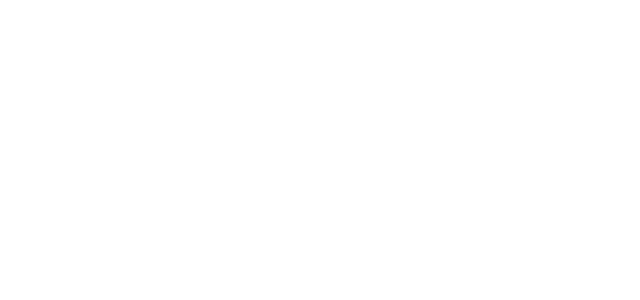
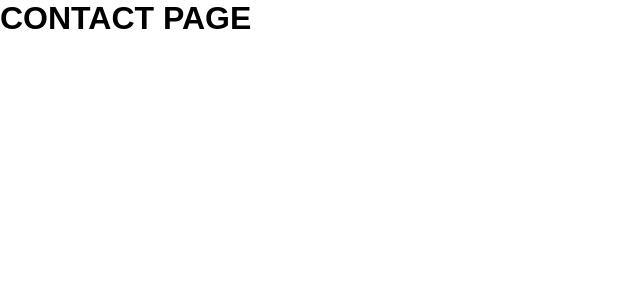
Before and after one commit to marcusviniciusmo/Map-Me-If-You-Can, a React (Vite) app in the folder frontend/: page /contact in a window 1280 px wide. Before the commit this address had no page. Shown: the top 300 px of the page, without its empty margins (0-640 px from the left). Built offline with nearby package versions, Linux system fonts and the light colour scheme.

Commit message:
Contact page created

```diff
--- /dev/null
+++ b/frontend/src/pages/Contact/index.tsx
@@ -0,0 +1,3 @@
+export function Contact() {
+  return <h1>CONTACT PAGE</h1>;
+}
--- a/frontend/src/routes/Router.tsx
+++ b/frontend/src/routes/Router.tsx
@@ -2,6 +2,7 @@ import { Routes, Route } from 'react-router-dom';
 import { Home } from '../pages/Home';
 import { Destinations } from '../pages/Destinations';
 import { Tips } from '../pages/Tips';
+import { Contact } from '../pages/Contact';
 
 export function Router() {
   return (
@@ -9,6 +10,7 @@ export function Router() {
       <Route path="/" element={<Home />} />
       <Route path="/destinations" element={<Destinations />} />
       <Route path="/tips" element={<Tips />} />
+      <Route path="/contact" element={<Contact />} />
     </Routes>
   );
 }
```
